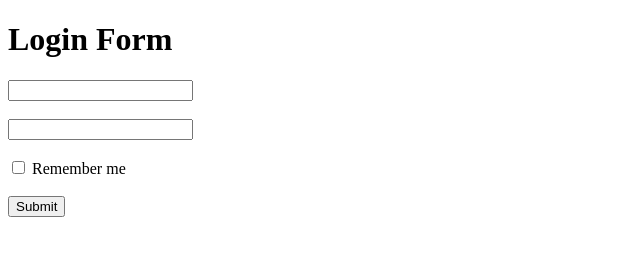
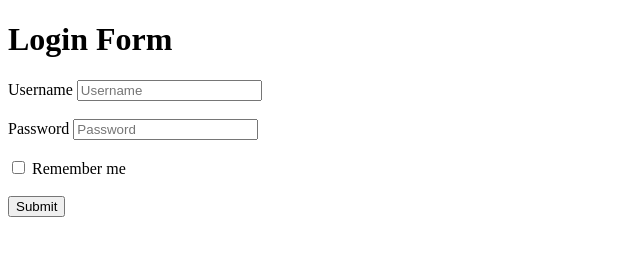
Before and after one commit to acciojob/remember-me-login-form-BrainCellCoder, a website: page main.html in a window 1280 px wide. Shown: the whole page, without its empty margins (0-640 px from the left). Drawn offline with Linux system fonts and the light colour scheme.

Commit message:
created a submission

```diff
--- a/main.html
+++ b/main.html
@@ -10,8 +10,10 @@
 	<!-- the entire body must be written by student -->
 	<h1>Login Form</h1>
     <form id="loginForm">
-        <input type="text" id="username"><br><br>
-        <input type="password" id="password"><br><br>
+		<label for="username">Username</label>
+        <input type="text" id="username" placeholder="Username"><br><br>
+        <label for="password" >Password</label>
+		<input type="password" id="password" placeholder="Password"><br><br>
         <input type="checkbox" id="checkbox"> <label for="checkbox">Remember me</label><br><br>
         <input type="submit" id="submit" value="Submit">
     </form>
```
